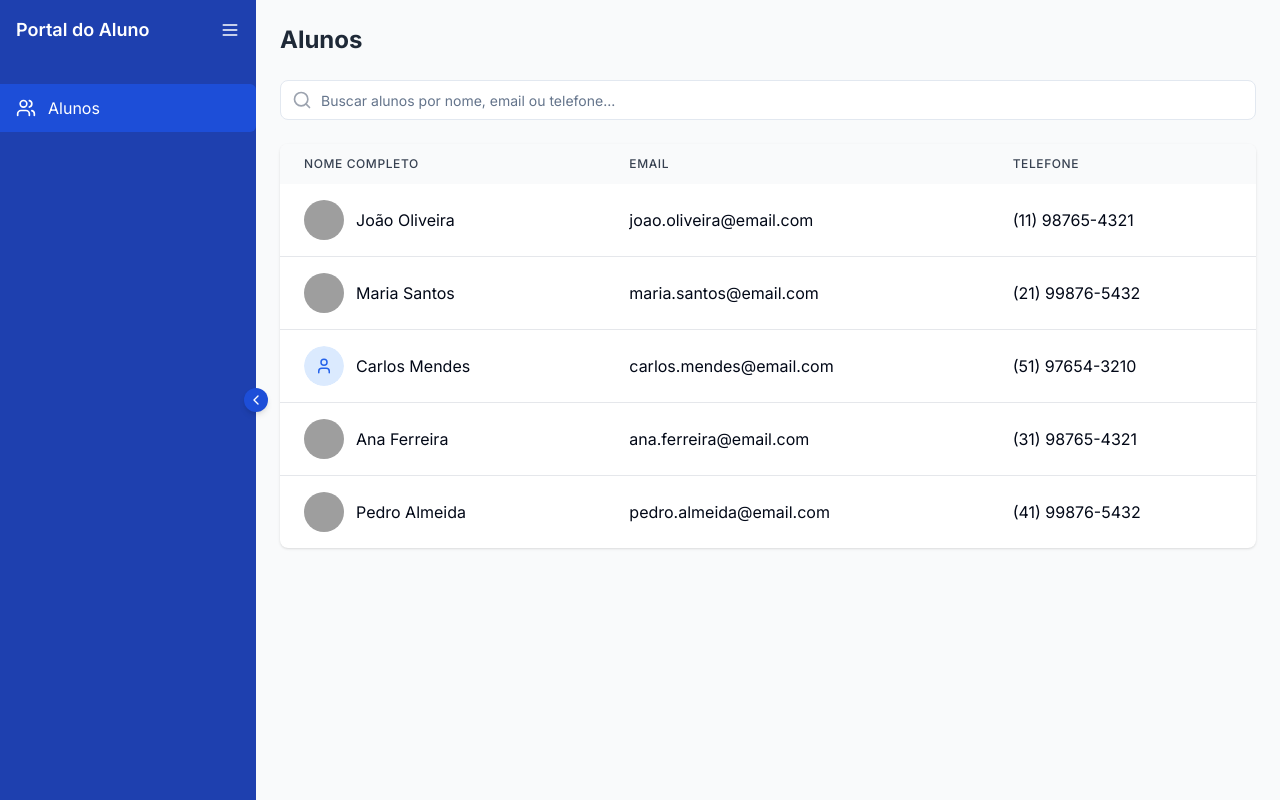
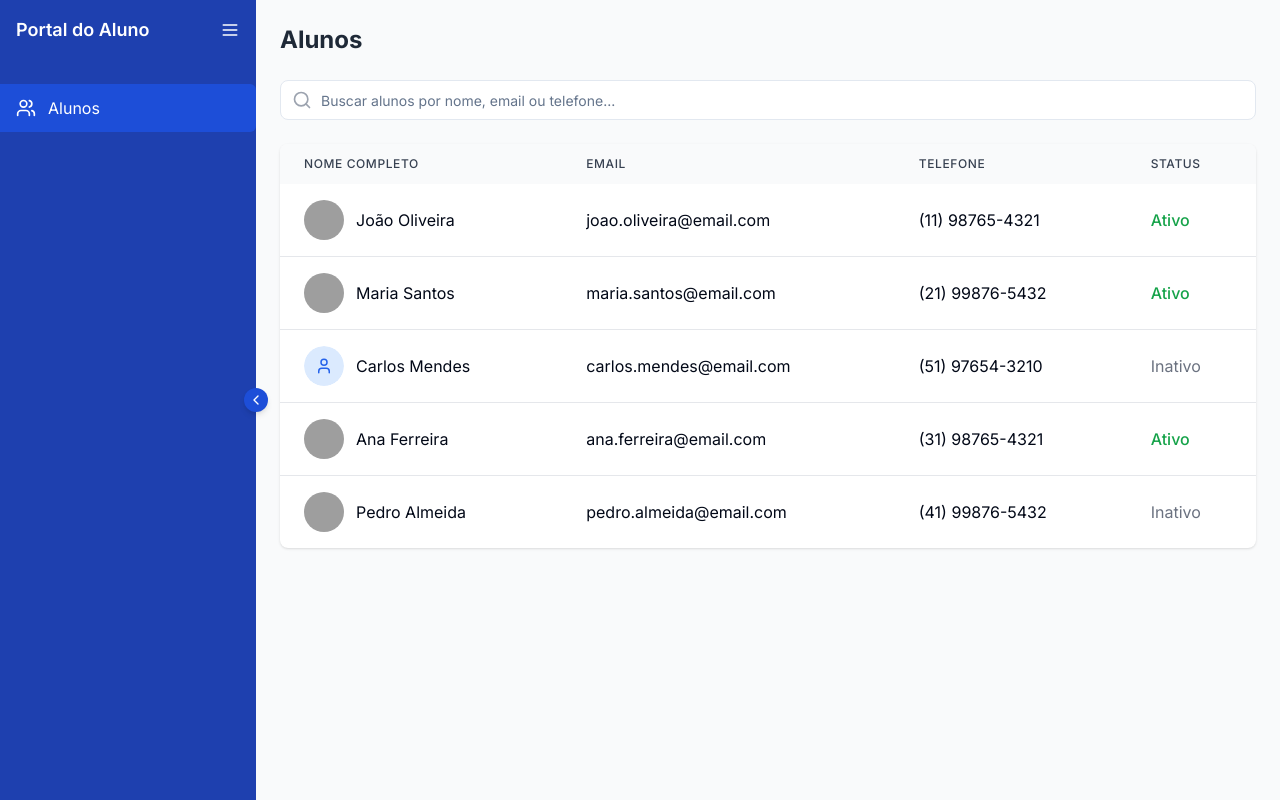
Before and after one commit to henrique062/apa-tripulantes, a React (Vite) app: page / in a window 1280 px wide. Built offline with nearby package versions, Linux system fonts and the light colour scheme; grey boxes are pictures that could not be loaded.

Commit message:
feat: Add student status column
Adds a "Status" column to the student list, displaying "Ativo" or "Inativo" with corresponding green/gray text styling.

```diff
--- a/src/components/StudentsList.tsx
+++ b/src/components/StudentsList.tsx
@@ -7,6 +7,14 @@ import { Avatar, AvatarImage, AvatarFallback } from '@/components/ui/avatar';
 
 export const StudentsList = () => {
   const { filteredStudents, selectStudent, filterStudents, searchQuery } = useStudents();
+
+  // Helper function to determine student status
+  const getStudentStatus = (student) => {
+    // Consider a student active if they have an embarque date or are in the selection process
+    return student.dataEmbarque || student.statusJornada === "Em processo seletivo" ?
+      { text: "Ativo", className: "text-green-600 font-medium" } :
+      { text: "Inativo", className: "text-gray-500" };
+  };
 
   return (
     <div className="space-y-6">
@@ -35,6 +43,7 @@ export const StudentsList = () => {
                 <th className="px-6 py-3 text-left text-xs font-medium uppercase tracking-wider">Nome Completo</th>
                 <th className="px-6 py-3 text-left text-xs font-medium uppercase tracking-wider">Email</th>
                 <th className="px-6 py-3 text-left text-xs font-medium uppercase tracking-wider">Telefone</th>
+                <th className="px-6 py-3 text-left text-xs font-medium uppercase tracking-wider">Status</th>
               </tr>
             </thead>
             <tbody className="divide-y divide-gray-200">
@@ -58,11 +67,16 @@ export const StudentsList = () => {
                     </td>
                     <td className="px-6 py-4 whitespace-nowrap">{student.email}</td>
                     <td className="px-6 py-4 whitespace-nowrap">{student.telefone}</td>
+                    <td className="px-6 py-4 whitespace-nowrap">
+                      <span className={getStudentStatus(student).className}>
+                        {getStudentStatus(student).text}
+                      </span>
+                    </td>
                   </tr>
                 ))
               ) : (
                 <tr>
-                  <td colSpan={3} className="px-6 py-4 text-center text-gray-500">
+                  <td colSpan={4} className="px-6 py-4 text-center text-gray-500">
                     Nenhum aluno encontrado
                   </td>
                 </tr>
```
